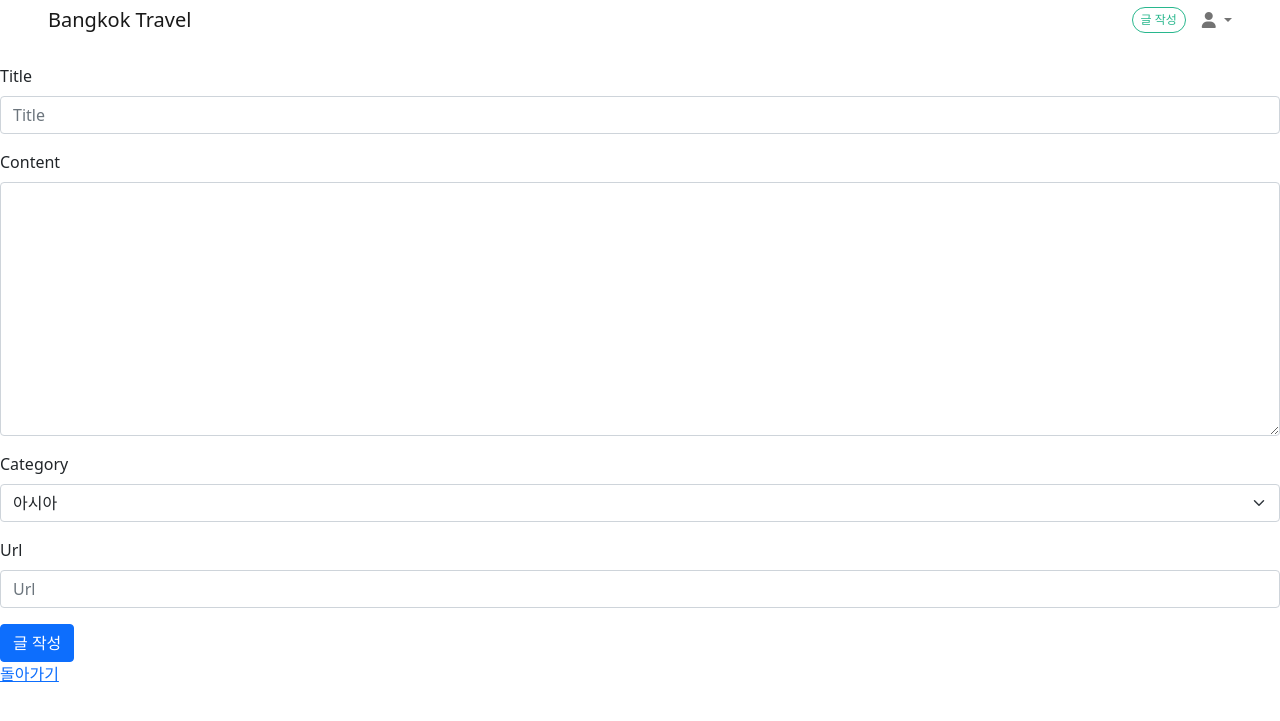
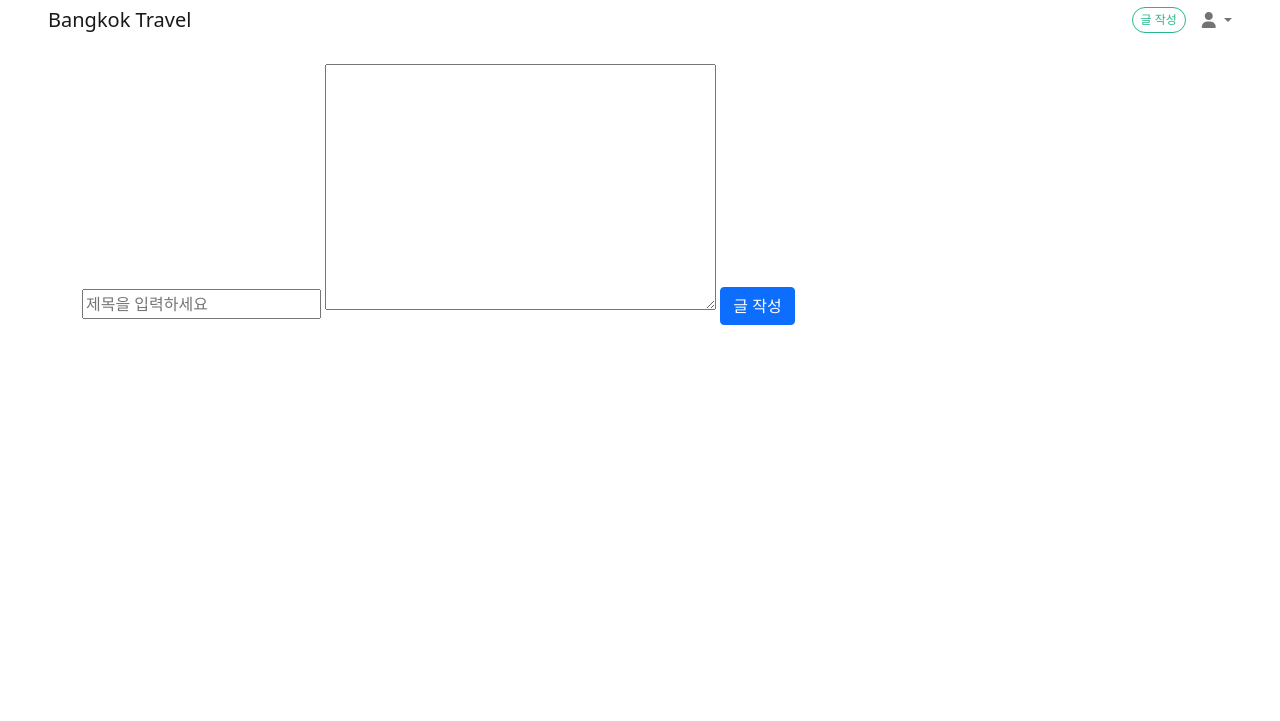
Before and after one commit to ragu6963/Bangkok_Travel, a Django app: page /create/ in a window 1280 px wide. Shown: the top 721 px of the page. Run offline with Django 3.2, Linux system fonts and the light colour scheme; the visitor is signed in with stand-in values (Sample User, id 1); parts of the project's set-up code (start-up, migrations or seed data) failed here and were passed over; some libraries are stand-ins or nearby versions.

Commit message:
forms 수정

```diff
--- a/posts/forms.py
+++ b/posts/forms.py
@@ -3,9 +3,22 @@ from ckeditor.widgets import CKEditorWidget
 
 
 class PostForm(forms.Form):
-    title = forms.CharField(max_length=100)
+    title = forms.CharField(
+        max_length=100,
+        label="",
+        label_suffix="",
+        widget=forms.TextInput(
+            attrs={
+                "placeholder": "제목을 입력하세요",
+            }
+        ),
+    )
     # content = forms.CharField(widget=forms.Textarea)
-    content = forms.CharField(widget=CKEditorWidget())
+    content = forms.CharField(
+        label="",
+        label_suffix="",
+        widget=CKEditorWidget(),
+    )
 
     CHOICES = [
         ("asia", "아시아"),
@@ -15,5 +28,13 @@ class PostForm(forms.Form):
         ("oceania", "오세아니아"),
         ("africa", "아프리카"),
     ]
-    category = forms.ChoiceField(widget=forms.Select, choices=CHOICES)
-    url = forms.URLField()
+    # category = forms.ChoiceField(widget=forms.Select, choices=CHOICES)
+    url = forms.URLField(
+        label="",
+        label_suffix="",
+        widget=forms.URLInput(
+            attrs={
+                "placeholder": "구글 스트리트뷰 주소를 입력해주세요",
+            }
+        ),
+    )
--- a/posts/templates/posts/create.html
+++ b/posts/templates/posts/create.html
@@ -1,14 +1,15 @@
 {% extends 'base.html' %}
 {% load bootstrap5 %}
 {% block content %}
-
+<div class="container">
   <form action="{% url 'posts:create' %}" method="post">
     {% csrf_token %}
+    {{ form.title }}
     {{ form.media }}
-  {% bootstrap_form form %}
+    {{ form.content }}
     {% comment %} {{ form.as_p|safe }} {% endcomment %}
     {% bootstrap_button "글 작성" button_type="submit" button_class="btn-primary" %}
   </form>
-<a href="{% url 'posts:index' %}">돌아가기</a>
+</div>
 
 {% endblock content %}
```
Lines whose indentation alone changed are shown as unchanged.
